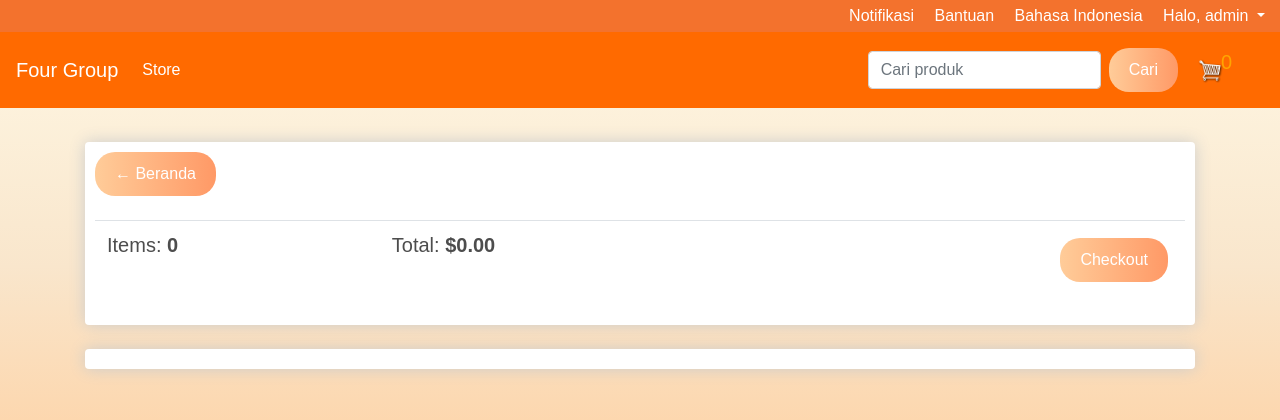
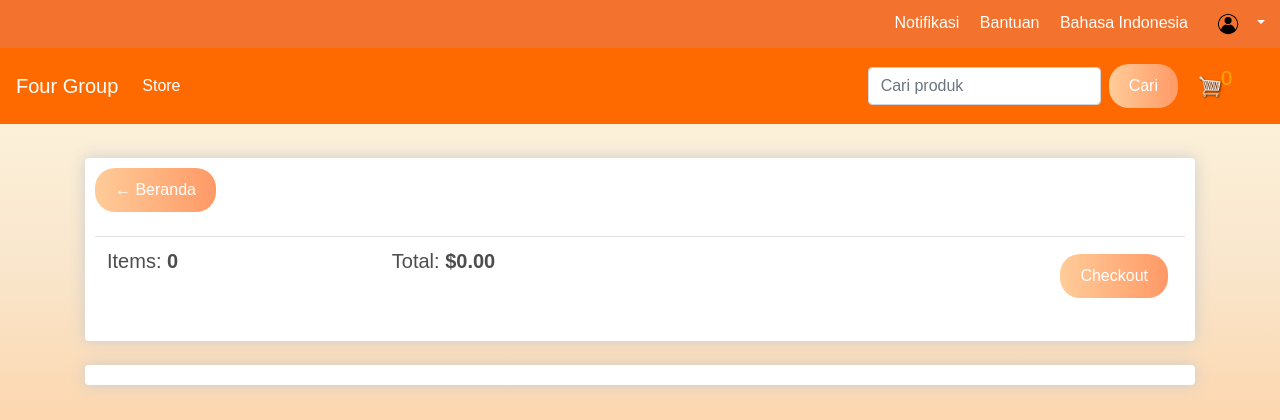
Before and after one commit to muammar-rel/Django_Project, a Django app: page /cart/ in a window 1280 px wide. Shown: the top 420 px of the page. Run offline with Django 5.2, Linux system fonts and the light colour scheme; a user stored in the database is signed in; data comes from the database, SQL or seed files in the repository; both versions use the stored data as it was after the commit; data that the repository does not hold is empty; some libraries are stand-ins or nearby versions.

Commit message:
Update user

```diff
--- a/core/templates/core/main.html
+++ b/core/templates/core/main.html
@@ -77,7 +77,13 @@
               aria-expanded="false"
               style="text-decoration: none; color: inherit"
             >
-              Halo, {{ user.username }}
+            <img
+            src="{% if user.profile.profile_picture %}{{ user.profile.profile_picture.url }}{% else %}{% static 'images/default.png' %}{% endif %}"
+            alt="Profile Picture"
+            class="rounded-circle"
+            style="width: 40px; height: 40px; object-fit: cover;"
+          />
+        </a>
             </a>
             <div
               class="dropdown-menu dropdown-menu-right"
```
Also changed, not shown: db.sqlite3.
